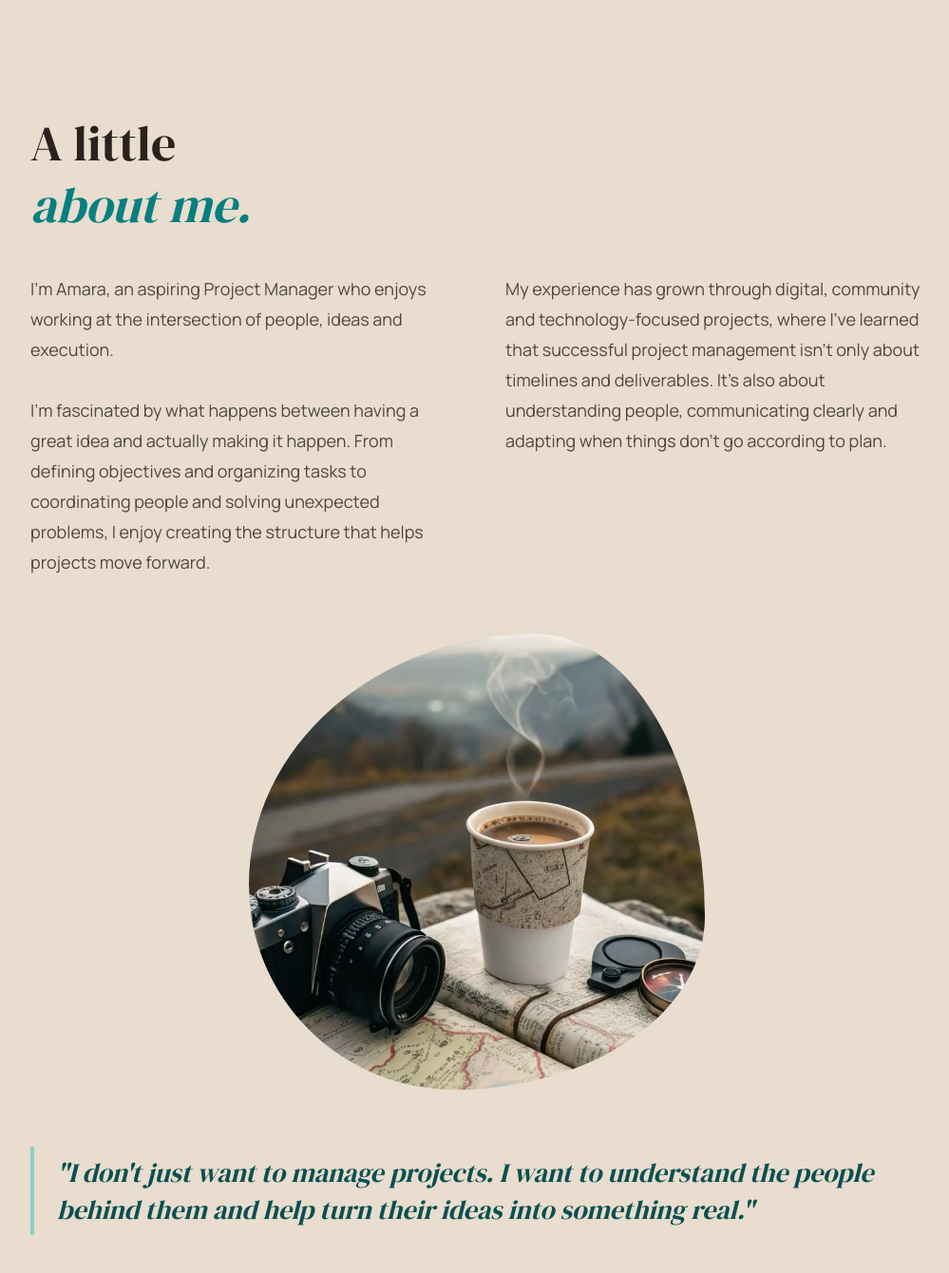
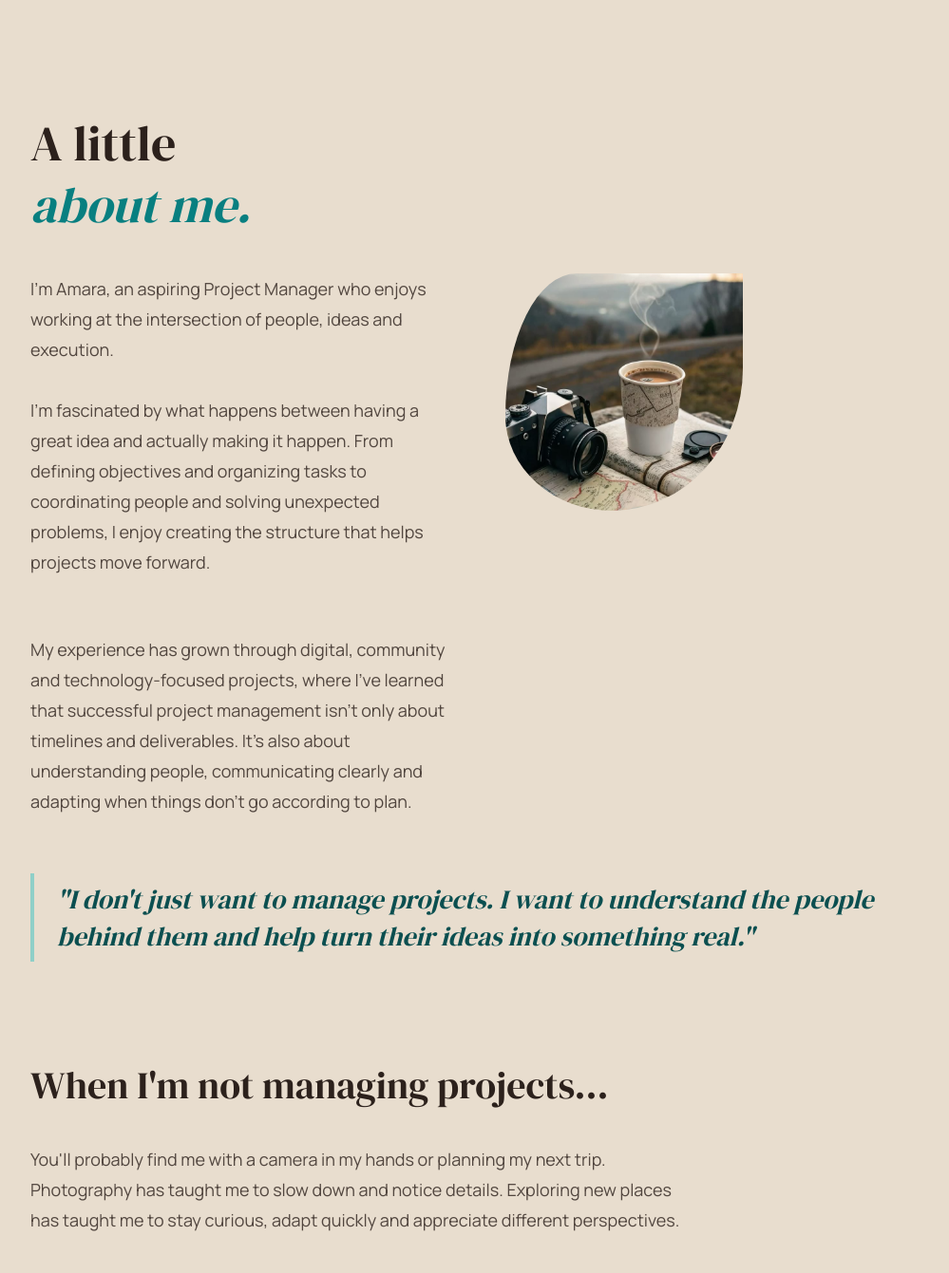
Before and after one commit to Darkween-ship-it/Learning_JS_Hafida, a React (Vite) app in the folder Day18/my-project/: page / in a window 1280 px wide. Shown: the part 812-2153 px from the top of the page at 95% size, without its empty margins (138-1137 px from the left). Built offline with nearby package versions, Linux system fonts and the light colour scheme.

Commit message:
reducing the size of the image and making it irregular 1

```diff
--- a/Day18/my-project/src/components/About.tsx
+++ b/Day18/my-project/src/components/About.tsx
@@ -8,7 +8,7 @@
           <span className="text-peacock italic">about me.</span>
         </h2>
 
-        <div className="grid md:grid-cols-2 gap-[40px] md:gap-[60px]">
+        <div className="grid md:grid-cols-2 gap-[40px] md:gap-[60px] items-start">
           <p className="text-[16px] md:text-[18px] leading-[32px] text-espresso/80">
             I'm Amara, an aspiring Project Manager who enjoys working at the
             intersection of people, ideas and execution.
@@ -19,6 +19,19 @@
             tasks to coordinating people and solving unexpected problems, I enjoy
             creating the structure that helps projects move forward.
           </p>
+
+          {/* Hiking image - irregular blob shape */}
+            <div className="group w-full max-w-[250px]">
+              <img
+                src="/Misty Morning Hikes & Wilderkind Moods _ UK Travel Aesthetic.jpg"
+                alt="Hiking in the mist"
+                className="w-full aspect-square object-cover transition-transform duration-700 group-hover:scale-105"
+                style={{
+                  borderRadius: '30% 0% 55% 45% / 60% 40% 60% 40%',
+                }}
+              />
+            </div>
+          <div className="flex flex-col items-center gap-[40px]">
             <p className="text-[16px] md:text-[18px] leading-[32px] text-espresso/80">
               My experience has grown through digital, community and
               technology-focused projects, where I've learned that successful
@@ -26,17 +39,8 @@
               It's also about understanding people, communicating clearly and
               adapting when things don't go according to plan.
             </p>
+
           </div>
-        {/* Hiking image - irregular blob shape */}
-        <div className="group max-w-[480px] mx-auto mt-[60px]">
-          <img
-            src="/Misty Morning Hikes & Wilderkind Moods _ UK Travel Aesthetic.jpg"
-            alt="Hiking in the mist"
-            className="w-full aspect-square object-cover transition-transform duration-700 group-hover:scale-105"
-            style={{
-              borderRadius: '63% 37% 55% 45% / 55% 62% 38% 45%',
-            }}
-          />
         </div>
 
         <blockquote className="mt-[60px] border-l-4 border-soft-aqua pl-[24px] py-2">
```
Lines whose indentation alone changed are shown as unchanged.
